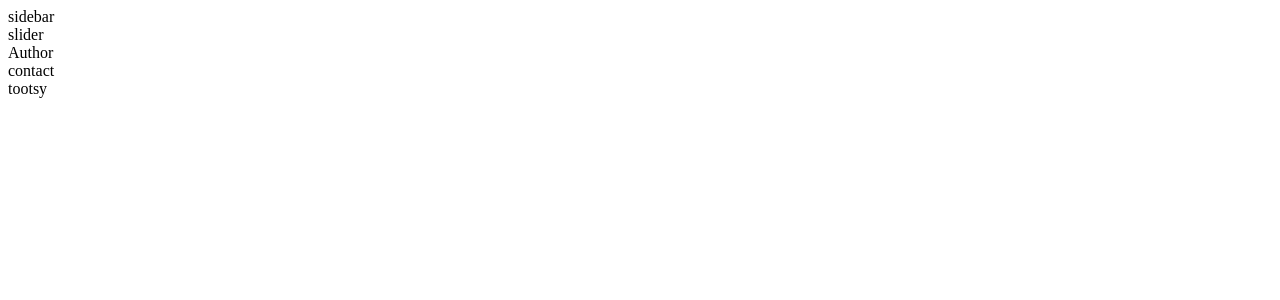
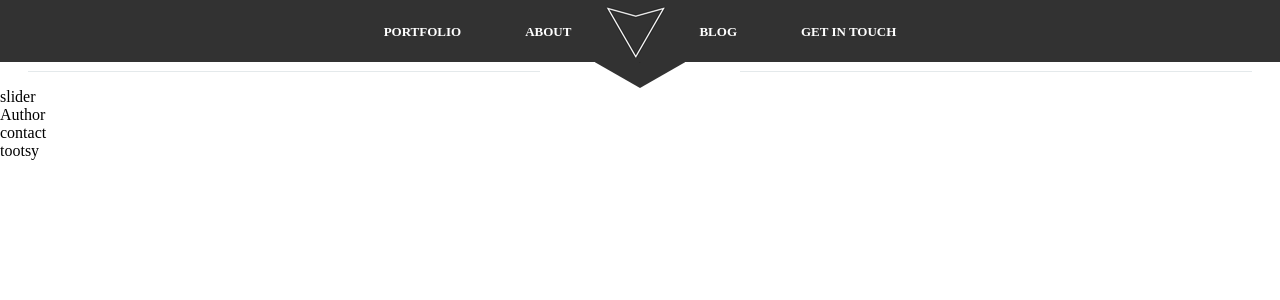
Before and after one commit to lukaszprotosawicki/layout, a React (Create React App) app: page / in a window 1280 px wide. Shown: the top 300 px of the page. Built offline with nearby package versions, Linux system fonts and the light colour scheme.

Commit message:
add main.js and mixed style.scss

```diff
--- a/package.json
+++ b/package.json
@@ -9,6 +9,7 @@
     "react": "^17.0.2",
     "react-dom": "^17.0.2",
     "react-scripts": "4.0.3",
+    "sass": "^1.35.2",
     "web-vitals": "^1.0.1"
   },
   "scripts": {
--- a/src/App.js
+++ b/src/App.js
@@ -1,4 +1,4 @@
-import Sidebar from "./components/Sidebar";
+import Main from "./components/Main";
 import Slider from "./components/Slider";
 import Author from "./components/Author";
 import Contact from "./components/Contact";
@@ -7,7 +7,7 @@ import Tootsy from "./components/Tootsy";
 function App() {
   return (
     <div className="App">
-      <Sidebar />
+      <Main />
       <Slider />
       <Author />
       <Contact />
--- a/src/components/Author.js
+++ b/src/components/Author.js
@@ -1,5 +1,5 @@
 function Author() {
-  return <div className="App">Author</div>;
+  return <div>Author</div>;
 }
 
 export default Author;
--- /dev/null
+++ b/src/components/Main.js
@@ -0,0 +1,33 @@
+import logo from "../img/logo.png";
+import bottom_logo from "../img/bottom_logo.png";
+
+function Main() {
+  return (
+    <>
+      <div className="main_navigation">
+        <nav className="contener_navigation">
+          <li>
+            <a href="#portfolio">PORTFOLIO</a>{" "}
+          </li>
+          <li>
+            <a href="#about">ABOUT</a>
+          </li>
+          <img src={logo} alt="layout" />
+          <li>
+            <a href="#blog">BLOG</a>
+          </li>
+          <li>
+            <a href="#getintouch">GET IN TOUCH</a>
+          </li>
+        </nav>
+      </div>
+      <div className="bottom_logo">
+        <span></span>
+        <img src={bottom_logo} alt="layout" />
+        <span></span>
+      </div>
+    </>
+  );
+}
+
+export default Main;
--- a/src/components/Sidebar.js
+++ /dev/null
@@ -1,5 +0,0 @@
-function Sidebar() {
-  return <div className="App">sidebar</div>;
-}
-
-export default Sidebar;
--- a/src/components/Slider.js
+++ b/src/components/Slider.js
@@ -1,5 +1,5 @@
 function Slider() {
-  return <div className="App">slider</div>;
+  return <div>slider</div>;
 }
 
 export default Slider;
--- a/src/components/Tootsy.js
+++ b/src/components/Tootsy.js
@@ -1,5 +1,5 @@
 function Tootsy() {
-  return <div className="App">tootsy</div>;
+  return <div>tootsy</div>;
 }
 
 export default Tootsy;
--- a/src/components/contact.js
+++ b/src/components/contact.js
@@ -1,5 +1,5 @@
 function Contact() {
-  return <div className="App">contact</div>;
+  return <div>contact</div>;
 }
 
 export default Contact;
--- a/src/components/main.scss
+++ b/src/components/main.scss
@@ -0,0 +1,37 @@
+* {
+  box-sizing: border-box;
+  margin: 0 auto;
+}
+
+.main_navigation {
+  display: flex;
+  background-color: rgb(50, 50, 50);
+  .contener_navigation {
+    height: 62px;
+    display: flex;
+    justify-content: center;
+    align-items: center;
+    li {
+      list-style-type: none;
+      a {
+        margin: 2rem;
+        text-decoration: none;
+        color: white;
+        font-size: 13px;
+        font-weight: bold;
+      }
+      a:hover {
+        color: rgb(46, 179, 152);
+      }
+    }
+  }
+}
+
+.bottom_logo {
+  display: flex;
+  span {
+    height: 10px;
+    width: 40vw;
+    border-bottom: 1px solid rgb(228, 233, 235);
+  }
+}
--- a/src/index.js
+++ b/src/index.js
@@ -1,6 +1,6 @@
 import React from "react";
 import ReactDOM from "react-dom";
-
+import "./components/main.scss";
 import App from "./App";
 
 ReactDOM.render(
```
Also changed, not shown: src/img/bottom_logo.png (added), 1 other file (tests, documents, lock files or other folders).
